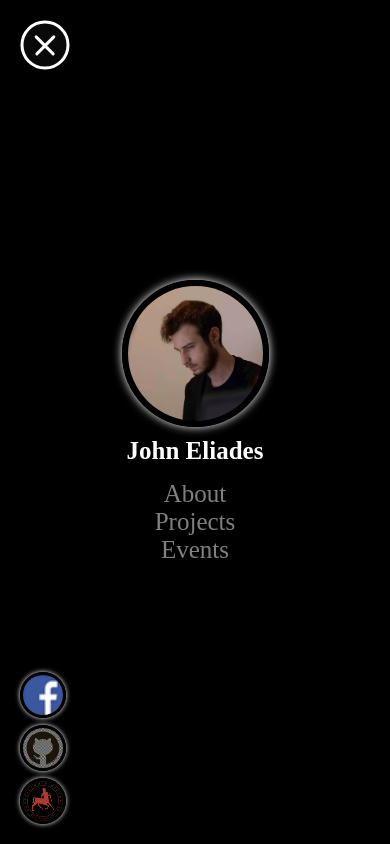
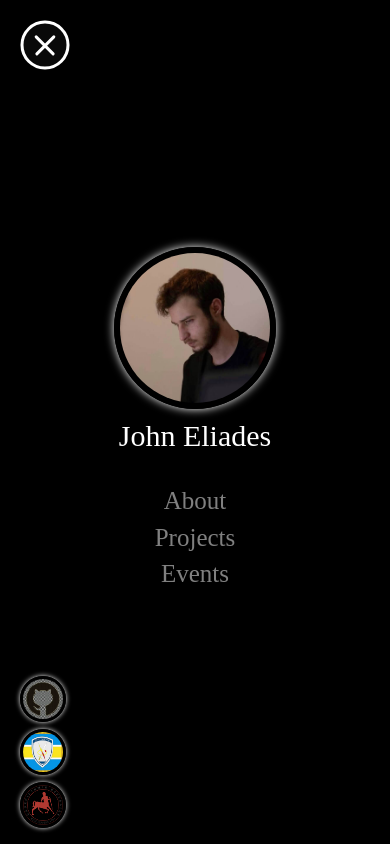
Before and after one commit to johneliades/Curriculum-Vitae, a plain HTML site: page index.html in a window 390 px wide. Both pictures are taken after a click on the button 45 px from the left and 45 px from the top of the page. Drawn offline with nearby package versions, Linux system fonts and the light colour scheme; a web font is replaced by a local one.

Commit message:
huge refactoring, deleted most useless things

```diff
--- a/css/index.css
+++ b/css/index.css
@@ -2,7 +2,7 @@
 	display: none;
 }
 
-img, #name_full, .entry, #icon_wrapper, #icon_wrapper_full, #main_screen, #name {
+img, .entry, #icon_wrapper, #main_screen, #name {
 	-webkit-touch-callout: none;
 	-webkit-user-select: none;
 	-khtml-user-select: none;
@@ -11,7 +11,7 @@ img, #name_full, .entry, #icon_wrapper, #icon_wrapper_full, #main_screen, #name
 	user-select: none;
 }
 
-body, html, #menu_left, #main_screen {
+body, html, #menu, #main_screen {
 	position: fixed;
 	margin: 0;
 	height: 100%;
@@ -33,11 +33,7 @@ iframe {
 	border: none;
 }
 
-#menu_full {
-	display: none;
-}
-
-#menu_left {
+#menu {
 	position: absolute;
 
 	width: 220px;
@@ -82,7 +78,7 @@ iframe {
 	box-shadow: 0px 0px 10px 0px white;
 	border-radius: 50%;
 
-	transition: box-shadow 300ms linear;
+	transition: all box-shadow 300ms linear, visibility 0ms;
 }
 
 #profile_pic:hover {
@@ -129,7 +125,7 @@ iframe {
 	font-size: 30px;
 	color: white;
 
-	transition: 0.2s;
+	font-family: "Charm";
 }
 
 .entry {
@@ -139,6 +135,8 @@ iframe {
 	margin-left: 30px;
 	margin-right: 30px;
 	margin-bottom: 1vh;
+
+	font-family: "Charm";
 
 	cursor: url("../cursors/blue.cur"), auto;
 
@@ -167,12 +165,11 @@ iframe {
 	height: 46px;
 	width: 100%;
 
-	transition: 0.2s;
 	text-align: center;
 }
 
 #icon_wrapper a {
-	display:inline-block;
+	display: inline-block;
 
 	border-radius: 50%;
 	margin-left: 7px;
@@ -208,16 +205,11 @@ iframe {
 	box-shadow: 0px 0px 15px 0px aqua;
 }
 
-.outer {
+.nav {
 	display: block;
 	position: absolute;
 	height: 100%;
 	width: 100%;
-}
-
-.middle {
-	display: table-cell;
-	vertical-align: middle;
 }
 
 @keyframes opac {
@@ -229,15 +221,7 @@ iframe {
 	}
 }
 
-.custom_font {
-	font-family: "Charm";
-}
-
 @media screen and (orientation: portrait) {
-	#entry_wrapper, #name, #icon_wrapper, #profile_pic {
-		display: none;
-	}
-
 	#main_screen {
 		height: calc(100% - 30px);
 		width: calc(100% - 30px);
@@ -248,20 +232,22 @@ iframe {
 		transition: 0.2s;
 	}
 
-	#menu_left {
-		width: 0;
-		transition: 0.2s;
-	}
-
-	#menu_full {
+	#menu {
+		visibility: hidden;
+		width: 100%;
 		top: 0;
 		display: inline;
 	}
 
+	#profile_pic {
+		margin: auto;
+		margin-top: 0;
+		margin-bottom: 10px;
+	}
+
 	.entry {
-		margin-left: 20px;
-		margin-right: 20px;
-		margin-bottom: 0px;
+		margin-left: 38%;
+		margin-right: 38%;
 		font-size: 25px;
 	}
 
@@ -269,15 +255,16 @@ iframe {
 		font-size: 28px;
 	}
 
-	#icon_wrapper_full {
+	#icon_wrapper {
 		position: absolute;
 		left: 20px;
 		bottom: 20px;
 
+		height: 155px;
 		width: 46px;
 	}
 
-	#icon_wrapper_full a {
+	#icon_wrapper a {
 		display: block;
 		cursor: url("../cursors/white.cur"), auto;
 
@@ -291,7 +278,7 @@ iframe {
 
 /* Max Menu - Small Screen */
 @media screen and (min-width: 1201px) and (max-height: 500px) and (orientation: landscape) {
-	.outer {
+	.nav {
 		display: table;
 	}
 
@@ -360,7 +347,7 @@ iframe {
 
 /* Changing Menu Size */
 @media screen and (min-width: 801px) and (max-width: 1200px) and (orientation: landscape) {
-	#menu_left {
+	#menu {
 		width: 18vw;
 	}
 
@@ -428,11 +415,11 @@ iframe {
 
 /* Changing Menu Size - Small Screen */
 @media screen and (min-width: 801px) and (max-width: 1200px) and (max-height: 500px) and (orientation: landscape) {
-	.outer {
+	.nav {
 		display: table;
 	}
 
-	#menu_left {
+	#menu {
 		width: 18vw;
 	}
 
@@ -498,7 +485,7 @@ iframe {
 
 /* Min Menu */
 @media screen and (max-width: 800px) and (orientation: landscape) {
-	#menu_left {
+	#menu {
 		width: 140px;
 	}
 
@@ -569,11 +556,11 @@ iframe {
 
 /* Min Menu - Small Screen */
 @media screen and (max-width: 800px) and (max-height: 340px) and (orientation: landscape) {
-	.outer {
+	.nav {
 		display: table;
 	}
 
-	#menu_left {
+	#menu {
 		width: 140px;
 	}
 
--- a/css/portrait_menu.css
+++ b/css/portrait_menu.css
@@ -1,13 +1,7 @@
-@charset "UTF-8";
-
-html, body {
-	overflow: hidden;
-	scrollbar-width: none;
-}
-
 .nav_toggle {
 	position: absolute;
 	z-index: 3;
+	visibility: hidden;
 	background-color: rgba(24, 24, 24, 0.4);
 	top: 20px;
 	left: 20px;
@@ -20,24 +14,15 @@ html, body {
 	background-color: rgba(24, 24, 24, 1);
 }
 
-.nav_menu:focus {
+#nav_menu {
+	display: block;
+}
+
+#nav_menu:focus {
 	outline: none;
 }
 
-.nav_menu {
-	height: 100%;
-	display: flex;
-	flex-direction: column;
-	justify-content: center;
-	position: relative;
-	z-index: 2;
-	visibility: hidden;
-	padding: 0;
-	margin: 0;
-	overflow: hidden;
-}
-
-.nav_menu::after {
+#nav_menu::after {
 	z-index: -1;
 	content: "";
 	display: block;
@@ -54,8 +39,8 @@ html, body {
 	background-color: black;
 }
 
-.nav:target > .nav_menu::after,
-.nav--open > .nav_menu::after {
+.nav:target > #nav_menu::after,
+.nav--open > #nav_menu::after {
   transform: scale(1);
 }
 
@@ -63,7 +48,7 @@ html, body {
 	display: block;
 	-webkit-transform: rotate(0deg);
 			transform: rotate(0deg);
-	transition: 0.3s cubic-bezier(0.165, 0.84, 0.44, 1);
+	transition: all 0.3s cubic-bezier(0.165, 0.84, 0.44, 1), visibility 0ms;
 	cursor: url("../cursors/blue.cur"), auto;
 }
 
@@ -121,59 +106,8 @@ html, body {
 	transform: rotate(-45deg);
 }
 
-.nav:target .nav_menu, .nav--open .nav_menu {
+.nav:target #nav_menu, .nav--open #nav_menu {
 	visibility: visible;
-}
-
-#profile_pic_full {
-	width: 135px;
-	height: 135px;
-
-	margin-top: 8vh;
-	margin-bottom: 1vh;
-	margin-left: 30px;
-	margin-right: 30px;
-
-	border: 6px solid black;
-	box-shadow: 0px 0px 10px 0px white;
-	border-radius: 50%;
-}
-
-#profile_pic_full:hover {
-	animation: cycle 2s infinite;
-	animation-direction: alternate;
-	cursor: url("../cursors/blue.cur"), auto;
-	box-shadow: 0px 0px 23px 0px aqua;
-}
-
-#profile_pic_full:active {
-	animation: cycle 2s infinite;
-	animation-direction: alternate;
-	cursor: url("../cursors/blue.cur"), auto;
-	box-shadow: 0px 0px 30px 0px aqua;
-}
-
-#profile_pic_full:hover ~ #name_full {
-	color: aqua;
-	text-shadow: 0px 0px 10px aqua;
-}
-
-#profile_pic_full:active ~ #name_full {
-	color: aqua;
-	text-shadow: 0px 0px 10px red;
-}
-
-#name_full {
-	text-align: center;
-	margin-bottom: 15px;
-	font-size: 25px;
-	font-weight: 800;
-	color: white;
-}
-
-.fade_down {
-	opacity: 0;
-	transition: all 0.5s cubic-bezier(0.755, 0.05, 0.855, 0.06);
 }
 
 .nav:target .fade_down, .nav--open .fade_down {
@@ -181,3 +115,26 @@ html, body {
 	-webkit-transform: translateY(0);
 			transform: translateY(0);
 }
+
+@media screen and (orientation: portrait) {
+	.nav_toggle {
+		visibility: visible;
+	}
+
+	#nav_menu {
+		height: 100%;
+		display: flex;
+		flex-direction: column;
+		justify-content: center;
+		position: relative;
+		z-index: 2;
+		padding: 0;
+		margin: 0;
+		overflow: hidden;
+	}
+
+	.fade_down {
+		opacity: 0;
+		transition: all 0.5s cubic-bezier(0.755, 0.05, 0.855, 0.06), visibility 0ms;
+	}
+}
--- a/index.html
+++ b/index.html
@@ -31,80 +31,51 @@
 		gtag('config', 'UA-158250593-1');
 	</script>
 
+	<script defer src="js/index.js"></script>
+	<script defer src="js/portrait_menu.js"></script>
+
 	<title>[John@Portfolio]-[~]</title>
 </head>
 
 <body>
 	<div id="main_screen">
-		<iframe id="iframe_main" name="iframe_main"></iframe>
+		<iframe id="iframe_main" name="iframe_main" tabindex="-1"></iframe>
 
 		<div id="bird_container" class="bird-container">
 			<div id="bird" class="bird"></div>
 		</div>
 	</div>
 
-	<div id="menu_left" class="outer">
-		<div class="middle">
-			<img src="images/profile.jpg" draggable="false" id="profile_pic" class="clear_frame" alt="Home Screen">
+	<div id="menu" class="nav">
+		<div id="nav_menu">
+			<img src="images/profile.jpg" draggable="false" id="profile_pic" class="fade_down close_menu clear_frame" alt="Home Screen">
 
-			<div id="name" class="custom_font"> John Eliades </div>
+			<div id="name" class="fade_down"> John Eliades </div>
 
-			<div id="entry_wrapper" style="width: 100%">
-				<a href="about.html" target="iframe_main" class="custom_font entry hide_bird"> About </a>
-				<a href="projects.html" target="iframe_main" class="custom_font entry hide_bird"> Projects </a>
-				<a href="events.html" target="iframe_main" class="custom_font entry hide_bird"> Events </a>
+			<div id="entry_wrapper" class="fade_down" style="width: 100%">
+				<a href="about.html" target="iframe_main" class="entry close_menu hide_bird"> About </a>
+				<a href="projects.html" target="iframe_main" class="entry close_menu hide_bird"> Projects </a>
+				<a href="events.html" target="iframe_main" class="entry close_menu hide_bird"> Events </a>
 			</div>
 
-			<div id="icon_wrapper">
-				<a href="https://www.facebook.com/jon.bon.johny" class="icon" target="_blank">
-					<img src="images/facebook.png" alt="Facebook">
-				</a>
-
-				<a href="https://github.com/johneliades" class="icon" target="_blank">
+			<div id="icon_wrapper" class="fade_down">
+				<a href="https://github.com/johneliades" class="icon close_menu" target="_blank">
 					<img src="images/github.webp" alt="Github">
 				</a>
 
-				<a href="documents/degree.pdf" target="iframe_main" class="icon hide_bird">
-					<img src="images/uth.png" alt="Uth">
+				<a href="" class="icon close_menu" target="_blank">
+					<img src="images/gep.jpg" alt="Military Certification">
+				</a>
+
+				<a href="documents/degree.pdf" target="iframe_main" class="icon close_menu hide_bird">
+					<img src="images/uth.png" alt="UTH">
 				</a>
 			</div>
-		</div>
-	</div>
 
-	<div id="menu_full" class="nav">
-		<div class="nav_menu fade_down" id="menu" tabindex="-1">
-			<img src="images/profile.jpg" draggable="false" id="profile_pic_full" class="close_menu clear_frame"
-				style="margin: auto; margin-top: 0; margin-bottom: 10px;" alt="Home Screen">
-
-			<div id="name_full" class="custom_font fade_down"> John Eliades </div>
-
-			<div class="fade_down" style="text-align: center; width: 150px; margin: auto; margin-top: 0px; margin-bottom: 0px;">
-				<a href="about.html" target="iframe_main" class="custom_font entry close_menu hide_bird"> About </a>
-
-				<a href="projects.html" target="iframe_main" class="custom_font entry close_menu hide_bird"> Projects </a>
-
-				<a href="events.html" target="iframe_main" class="custom_font entry close_menu hide_bird"> Events </a>
-			</div>
-
-			<div id="icon_wrapper_full">
-				<a href="https://www.facebook.com/jon.bon.johny" class="fade_down icon" target="_blank" >
-					<img src="images/facebook.png" alt="Facebook">
-				</a>
-
-				<a href="https://github.com/johneliades" class="fade_down icon" target="_blank" >
-					<img src="images/github.webp" alt="Github">
-				</a>
-
-				<a href="documents/degree.pdf" target="iframe_main" class="fade_down close_menu icon hide_bird">
-					<img src="images/uth.png" alt="Uth">
-				</a>
-			</div>
-		</div>
-
-<!-- MENU TOGGLE BUTTON -->
-		<a href="#menu_full" class="nav_toggle" role="button" aria-expanded="false" aria-controls="menu">
+			<!-- nav_menu TOGGLE BUTTON -->
+			<a href="#nav_menu" class="nav_toggle" role="button" aria-expanded="false" aria-controls="nav_menu">
 				<svg class="menuicon" xmlns="http://www.w3.org/2000/svg" width="50" height="50" viewBox="0 0 50 50">
-				<title>Toggle Menu</title>
+					<title>Toggle nav_menu</title>
 					<g>
 						<line class="menuicon__bar" x1="13" y1="16.5" x2="37" y2="16.5"/>
 						<line class="menuicon__bar" x1="13" y1="24.5" x2="37" y2="24.5"/>
@@ -115,9 +86,7 @@
 				</svg>
 			</a>
 		</div>
-
-	<script src="js/index.js"></script>
-	<script src="js/portrait_menu.js"></script>
+	</div>
 </body>
 
 </html>
--- a/js/portrait_menu.js
+++ b/js/portrait_menu.js
@@ -1,5 +1,5 @@
-const nav = document.querySelector('#menu_full');
-const menu = document.querySelector('#menu');
+const nav = document.querySelector('#menu');
+const menu = document.querySelector('#nav_menu');
 const menuToggle = document.querySelector('.nav_toggle');
 const entries = document.getElementsByClassName('close_menu');
 let isMenuOpen = false;
```
Also changed, not shown: about.html (+1 -1 lines), events.html (+2 -2 lines), projects.html (+2 -2 lines), images/facebook.png (deleted), images/gep.jpg (added). Lines whose indentation alone changed are shown as unchanged.
